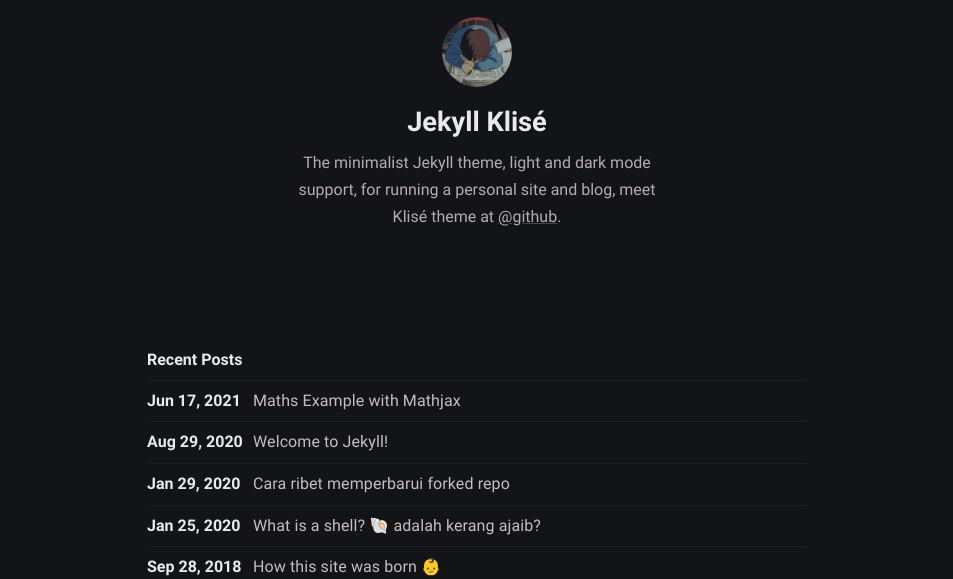
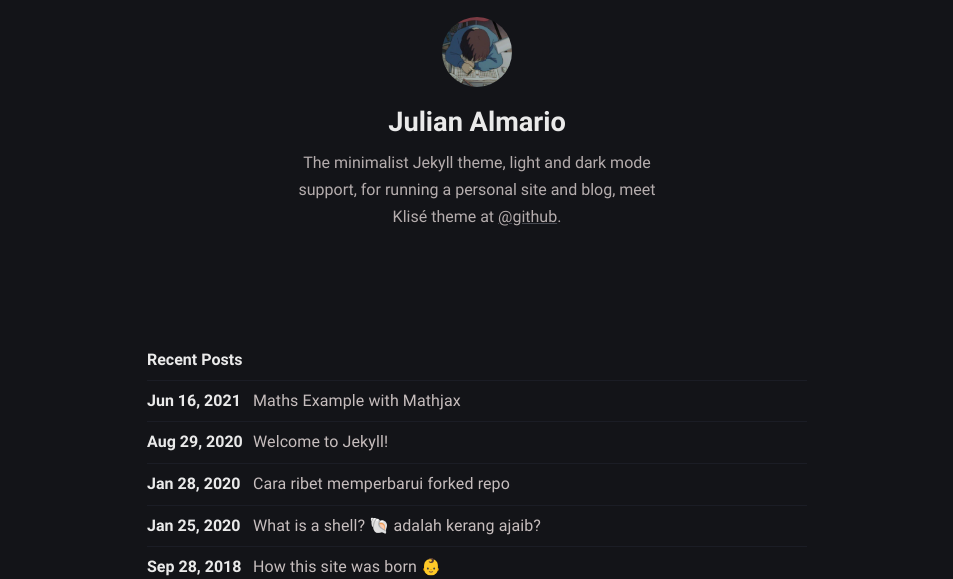
Before and after one commit to Julian-Almario/MyWeb, a Jekyll site: the page built from index.md, in a window 1280 px wide. Shown: the part 151-730 px from the top of the page, without its empty margins (163-1116 px from the left). Built offline with Jekyll 4.4.1, drawn with Linux system fonts in a browser that asks for light colours; part of the change alters nothing that is shown.

Commit message:
config personal

```diff
--- a/_config.yml
+++ b/_config.yml
@@ -1,25 +1,25 @@
 # Site settings
-title: Klise Theme # site title
+title: Julian Almario # site title
 description: >- # site description
   He's writing in Bahasa about web technology and experience as a journal
   for documentation things that he learned, meet him <a href="https://github.com/piharpi" target="_blank" rel="noopener">@github</a>.
-lang: en-US # default lang
-timezone: Asia/Jakarta # set your timezone
+lang: es-ES # default lang
+timezone: Bogota/Colombia # set your timezone
 image: assets/img/ogp.png # This image used for Open Graph more info https://ogp.me/
 repo: https://github.com/piharpi/jekyll-klise # site repo [optional]
 mode: dark # default theme "dark" | "light"
 
 # Profile settings
 author:
-  name: Jekyll Klisé # author name
+  name: Julian Almario # author name
   bio: >- # tell to the world
     The minimalist Jekyll theme, light and dark mode support, for running a personal site and blog,
     meet Klisé theme at <a href="https://github.com/piharpi/jekyll-klise" target="_blank" rel="noopener">@github</a>.
-  username: username # general username
-  github: github_username # github username
-  twitter: twitter_username # twitter username
-  facebook: facebook_username # facebook username
-  email: your-email@email.com # email adress
+  username: JulianAlmario # general username
+  github: Julian-Almario # github username
+  twitter: JulianAlmario_ # twitter username
+  facebook: Julian Almario # facebook username
+  email: doctorz.0525@gmail.com # email adress
   avatar: /assets/img/avatar.jpg # change with your own avatar
 
 # URL settings
```
